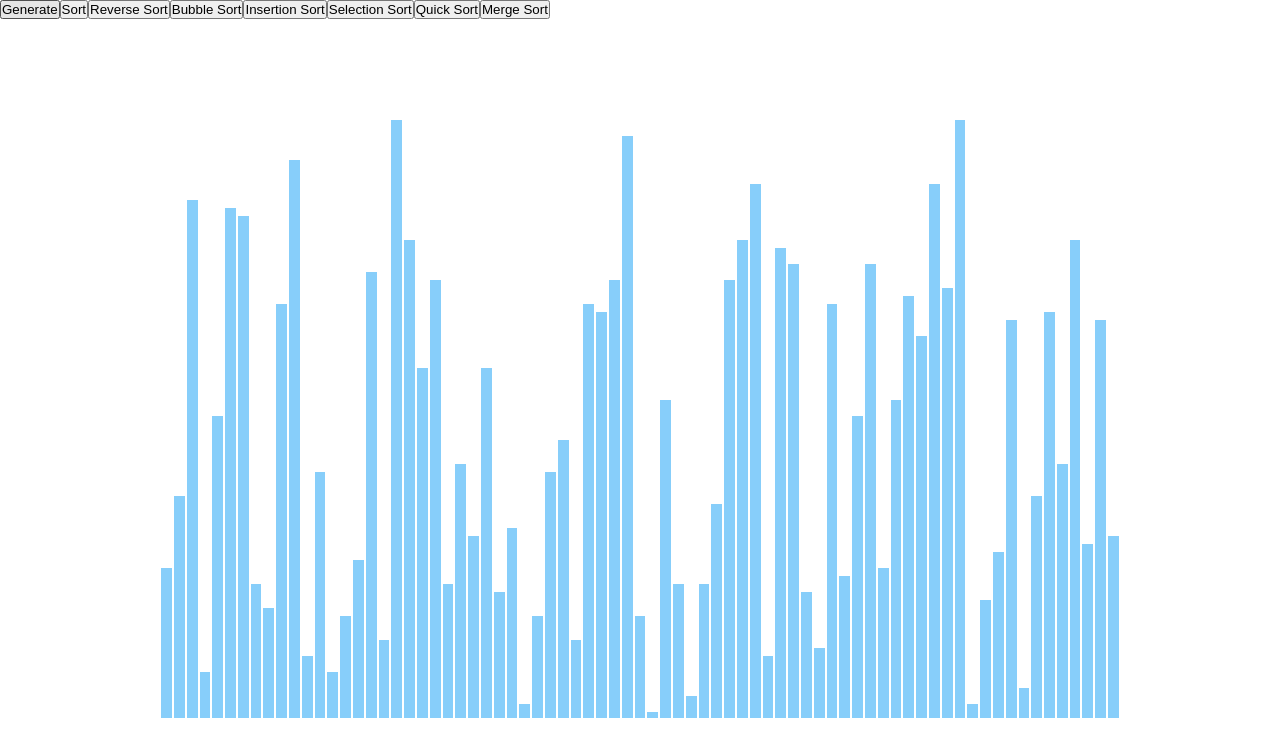
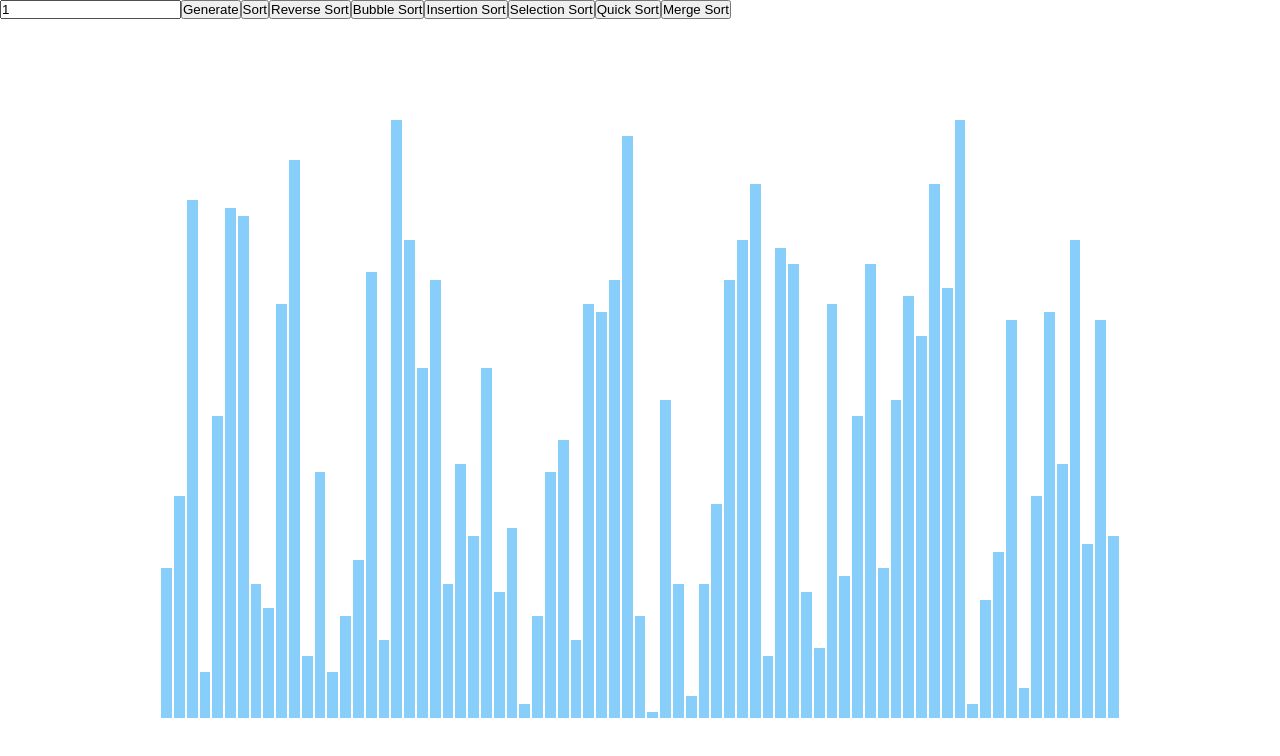
Before and after one commit to jnguyen9763/sort-visu, a React (Create React App) app: page / in a window 1280 px wide. Shown: the top 756 px of the page. Built offline with nearby package versions, Linux system fonts and the light colour scheme.

Commit message:
Added temporary input field for speed

```diff
--- a/src/components/SortingVisualizer/SortingVisualizer.js
+++ b/src/components/SortingVisualizer/SortingVisualizer.js
@@ -10,7 +10,6 @@ import { mergeSort, stopMergeSort } from '../../algorithms/MergeSort.js'
 const barWidth = 1
 const widthPercentage = 75
 const heightPercentage = 75
-const speed = 100;
 
 const generateRandomArray = () => {
 	const array = []
@@ -26,6 +25,7 @@ const generateRandomArray = () => {
 function SortingVisualizer() {
 	const [array, setArray] = useState(generateRandomArray())
 	const [currSort, setCurrSort] = useState('')
+	const [speed, setSpeed] = useState(1)
 
 	const runBubbleSort = () => {
 		setCurrSort('bubbleSort')
@@ -108,6 +108,7 @@ function SortingVisualizer() {
 
 	return (
 		<>
+			<input type="text" value={speed} onChange={(e) => setSpeed(e.target.value)} />
 			<button onClick={() => generate()}>Generate</button>
 			<button onClick={() => sortCurrentArray()}>Sort</button>
 			<button onClick={() => reverseSortCurrentArray()}>Reverse Sort</button>
```
